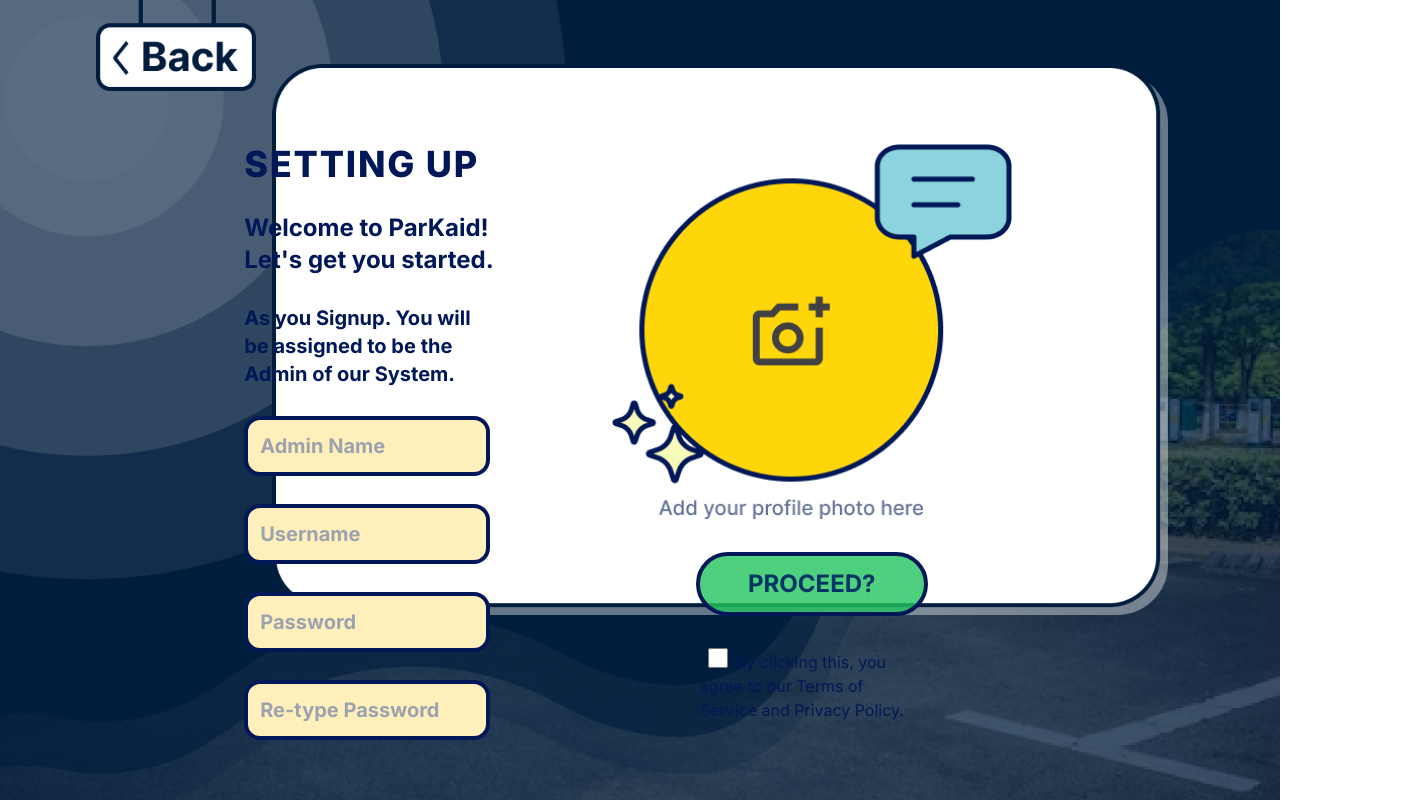
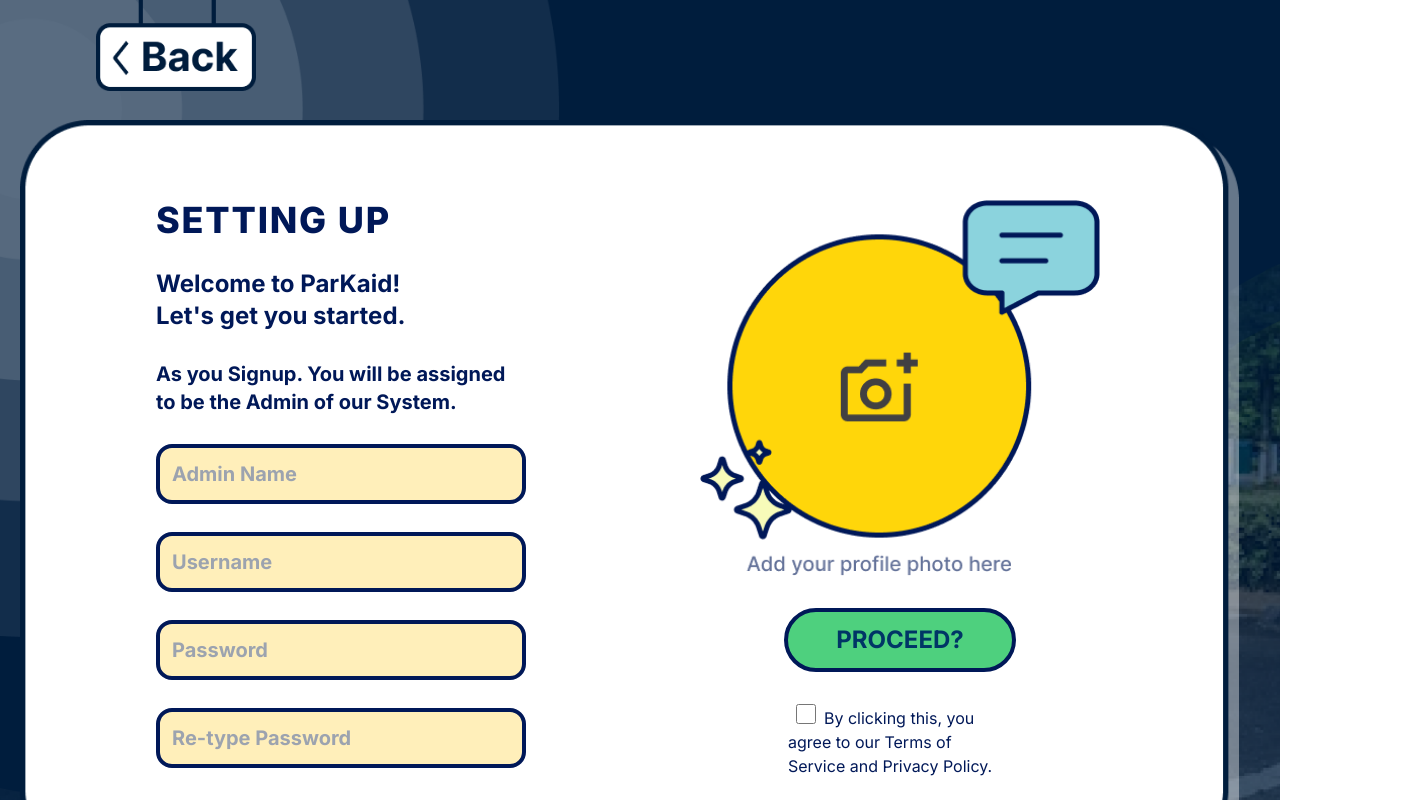
Before and after one commit to johnasblasco/CAPSTONE_Parking, a React (Vite) app in the folder frontend/: page /get-started in a window 1280 px wide. Shown: the top 800 px of the page, 1420 px wide, since content can reach past the window. Built offline with nearby package versions, Linux system fonts and the light colour scheme; no server answers.

Commit message:
ok muna to

```diff
--- a/frontend/src/get-started/components/GetStarted.jsx
+++ b/frontend/src/get-started/components/GetStarted.jsx
@@ -114,7 +114,7 @@ const GetStarted = () => {
                         </div>
 
                         <div data-aos="zoom-in">
-                              <div className="transition-transform duration-300 hover:scale-105 h-max-700:w-screen ml-40 h-max-700:px-30 py-20 h-max-700:ml-10  mt-16 bg-[url('/Polygon.png')] h-max-700:h-auto h-[90vh] w-[70vw] h-max-700:bg-cover bg-contain bg-no-repeat">
+                              <div className=" md:mt-[15vh] transition-transform duration-300 hover:scale-105 ml-40 h-max-700:px-30 py-20 h-max-700:ml-10  mt-16 bg-[url('/Polygon.png')] h-max-700:h-auto h-[750px] w-[1400px] h-max-700:bg-cover bg-contain bg-no-repeat">
                                     <form onSubmit={handleSubmit}>
                                           <div className="flex ml-[-200px] justify-center h-full">
                                                 <div className="flex flex-col px-4 w-[35%] gap-7 font-bold text-xl">
--- a/frontend/src/pages/client/pages/ManageVehicles.jsx
+++ b/frontend/src/pages/client/pages/ManageVehicles.jsx
@@ -186,17 +186,16 @@ const ManageVehicles = () => {
                   setShowPopup(false);
                   parkOutAlert();
 
-
                   // render the updates
-                  setAllVehicles(prevVehicles =>
-                        prevVehicles.map(vehicle =>
-                              vehicle._id === selectedVehicle._id ? vehicleUpdateData : vehicle
-                        )
-                  );
                   setVehicles(prevVehicles =>
                         prevVehicles.filter(vehicle =>
                               vehicle._id != selectedVehicle._id
 
+                        )
+                  );
+                  setAllVehicles(prevVehicles =>
+                        prevVehicles.map(vehicle =>
+                              vehicle._id === selectedVehicle._id ? vehicleUpdateData : vehicle
                         )
                   );
 
```
